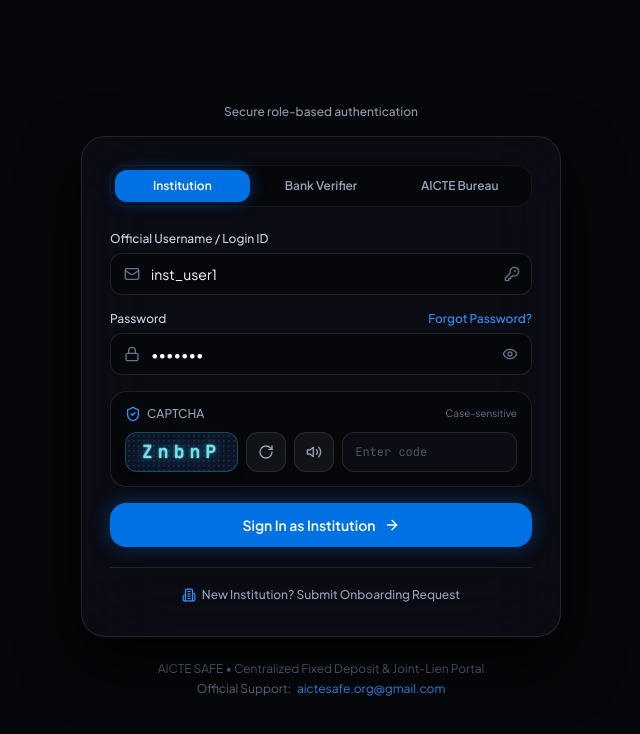
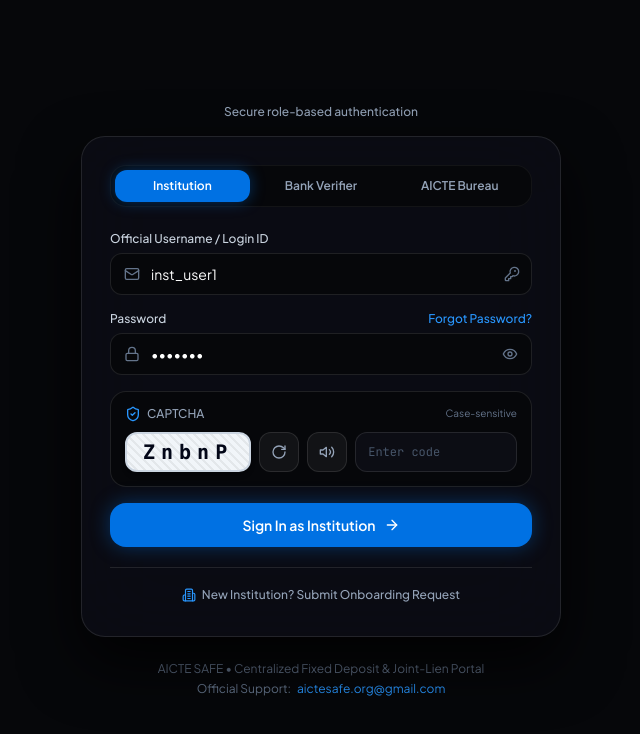
Before and after one commit to vikashtiwari-dev/AICTE-SAFE, a React (Vite) app in the folder frontend/: page /login in a window 1280 px wide. Shown: the top 734 px of the page, without its empty margins (319-959 px from the left). Built offline with nearby package versions, Linux system fonts and the light colour scheme.

Commit message:
Enhance login CAPTCHA visibility with crisp high-contrast black on light plaque

```diff
--- a/frontend/src/pages/Login.tsx
+++ b/frontend/src/pages/Login.tsx
@@ -238,14 +238,15 @@
             <div className="flex items-center gap-2">
               {/* Visual Distorted Code Badge */}
               <div
-                className="h-10 px-4 rounded-xl bg-slate-900/90 border border-cyan-400/30 flex items-center justify-center font-mono text-lg font-black tracking-[0.32em] select-none text-cyan-300 relative overflow-hidden shrink-0 shadow-lg"
+                className="h-10 px-4 rounded-xl bg-slate-100 border-2 border-slate-300 flex items-center justify-center font-mono text-xl font-black select-none text-slate-950 relative overflow-hidden shrink-0 shadow-md"
                 style={{
-                  textShadow: '0 0 12px rgba(6,182,212,0.8), 0 0 2px rgba(255,255,255,0.9)',
-                  letterSpacing: '0.28em'
+                  letterSpacing: '0.3em',
+                  fontFamily: 'Courier Prime, Menlo, Monaco, "Courier New", monospace'
                 }}
               >
-                <div className="absolute inset-0 bg-[radial-gradient(circle_at_center,rgba(56,189,248,0.15)_1px,transparent_1px)] bg-[length:5px_5px] pointer-events-none"></div>
-                <span className="relative z-10 text-cyan-300 font-extrabold">{captchaCode}</span>
+                {/* Subtle anti-OCR security hatch lines */}
+                <div className="absolute inset-0 bg-[repeating-linear-gradient(45deg,rgba(0,0,0,0.06)_0px,rgba(0,0,0,0.06)_2px,transparent_2px,transparent_6px)] pointer-events-none"></div>
+                <span className="relative z-10 text-slate-950 font-black tracking-[0.3em]">{captchaCode}</span>
               </div>
 
               {/* Refresh button */}
```
